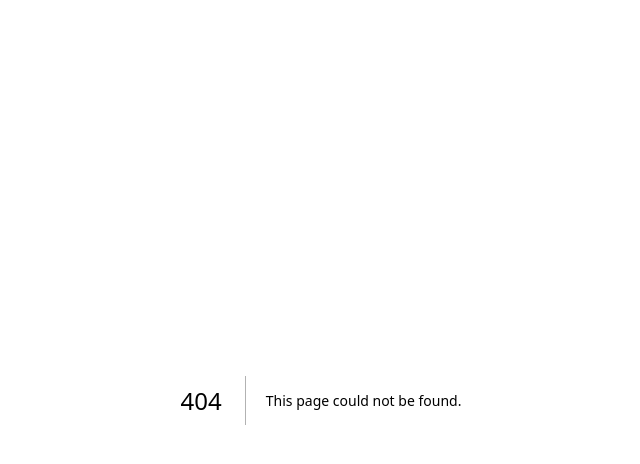
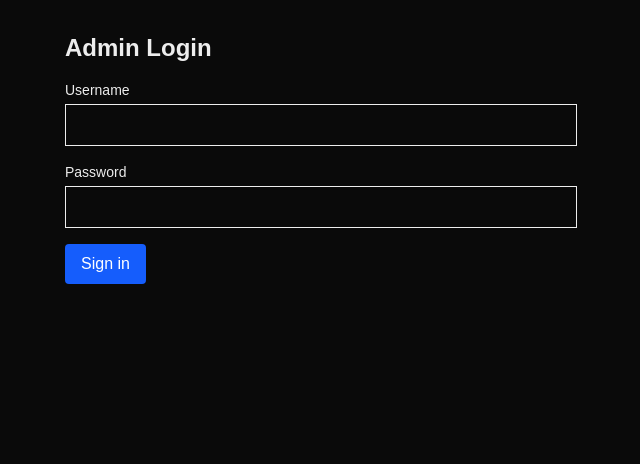
Before and after one commit to namerror/my-profile-page, a Next.js app in the folder frontend/: page /admin/login in a window 1280 px wide. Before the commit this address had no page. Shown: the top 464 px of the page, without its empty margins (319-959 px from the left). Built offline with nearby package versions, Linux system fonts and the light colour scheme.

Commit message:
Add: admin login and dashboard pages - Implement admin login form and authentication - Create admin dashboard page - Update backend auth to load environment variables with dotenv

```diff
--- /dev/null
+++ b/frontend/app/admin/dashboard/page.tsx
@@ -0,0 +1,34 @@
+'use client';
+
+import { useEffect, useState } from 'react';
+import { useRouter } from 'next/navigation';
+
+export default function AdminDashboard() {
+  const router = useRouter();
+  const [ok, setOk] = useState(false);
+
+  useEffect(() => {
+    const token = localStorage.getItem('admin_token');
+    if (!token) {
+      router.replace('/admin');
+      return;
+    }
+    setOk(true);
+  }, [router]);
+
+  if (!ok) return <div className="p-8">Checking authentication...</div>;
+
+  return (
+    <main className="p-8">
+      <h1 className="text-2xl font-bold mb-4">Admin Dashboard</h1>
+      <p className="mb-4">Use the admin UI to create/edit/delete projects and skills.</p>
+
+      <div className="text-sm text-gray-600">
+        Example: send Authorization header for write requests:
+        <pre className="mt-2 bg-gray-100 p-2 rounded text-xs">
+          Authorization: Bearer &lt;admin_token from localStorage&gt;
+        </pre>
+      </div>
+    </main>
+  );
+}
--- /dev/null
+++ b/frontend/app/admin/login/LoginForm.tsx
@@ -0,0 +1,77 @@
+'use client';
+
+import { useState } from 'react';
+import { useRouter } from 'next/navigation';
+
+export default function LoginForm() {
+  const [username, setUsername] = useState('');
+  const [password, setPassword] = useState('');
+  const [loading, setLoading] = useState(false);
+  const [error, setError] = useState<string | null>(null);
+  const router = useRouter();
+
+  async function handleSubmit(e: React.FormEvent) {
+    e.preventDefault();
+    setError(null);
+    setLoading(true);
+
+    try {
+      const res = await fetch('http://localhost:8000/auth/login', {
+        method: 'POST',
+        headers: { 'Content-Type': 'application/json' },
+        body: JSON.stringify({ username, password }),
+      });
+
+      if (!res.ok) {
+        const data = await res.json().catch(() => ({}));
+        throw new Error(data.detail || `Request failed (${res.status})`);
+      }
+
+      const data = await res.json();
+      const token = data.access_token;
+      if (!token) throw new Error('No token returned');
+
+      localStorage.setItem('admin_token', token);
+      router.push('/admin/dashboard');
+    } catch (err: any) {
+      setError(err.message || 'Login failed');
+    } finally {
+      setLoading(false);
+    }
+  }
+
+  return (
+    <form onSubmit={handleSubmit} className="space-y-4">
+      <div>
+        <label className="block text-sm font-medium">Username</label>
+        <input
+          value={username}
+          onChange={(e) => setUsername(e.target.value)}
+          className="mt-1 block w-full border p-2"
+          required
+        />
+      </div>
+
+      <div>
+        <label className="block text-sm font-medium">Password</label>
+        <input
+          type="password"
+          value={password}
+          onChange={(e) => setPassword(e.target.value)}
+          className="mt-1 block w-full border p-2"
+          required
+        />
+      </div>
+
+      {error && <div className="text-red-600">{error}</div>}
+
+      <button
+        type="submit"
+        disabled={loading}
+        className="px-4 py-2 bg-blue-600 text-white rounded"
+      >
+        {loading ? 'Signing in...' : 'Sign in'}
+      </button>
+    </form>
+  );
+}
--- /dev/null
+++ b/frontend/app/admin/login/page.tsx
@@ -0,0 +1,10 @@
+import LoginForm from "./LoginForm";
+
+export default function AdminLoginPage() {
+    return (
+        <main className="p-8 max-w-xl mx-auto">
+            <h1 className="text-2xl font-bold mb-4">Admin Login</h1>
+            <LoginForm />
+        </main>
+    );
+}
```
Also changed, not shown: 2 other files (tests, documents, lock files or other folders).
